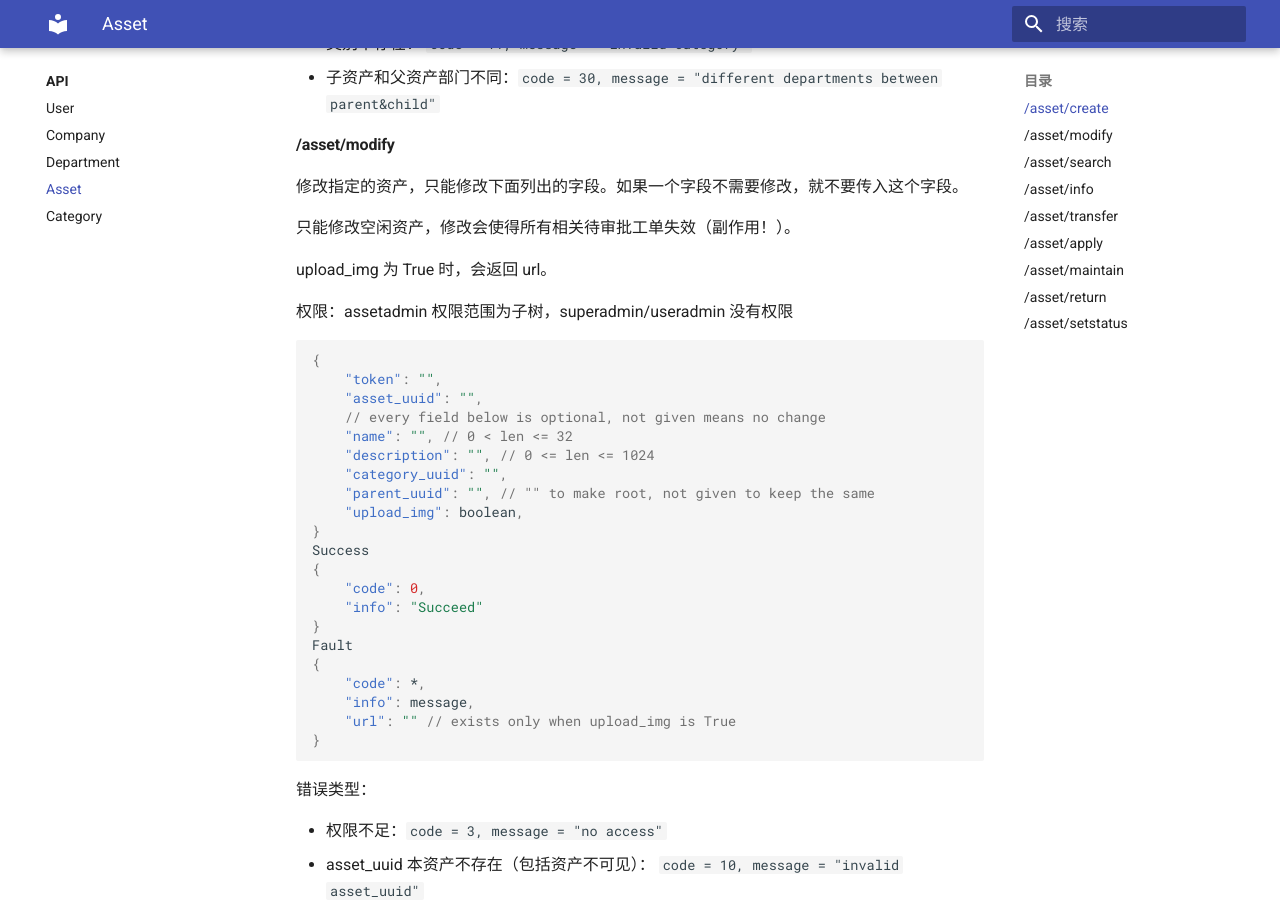
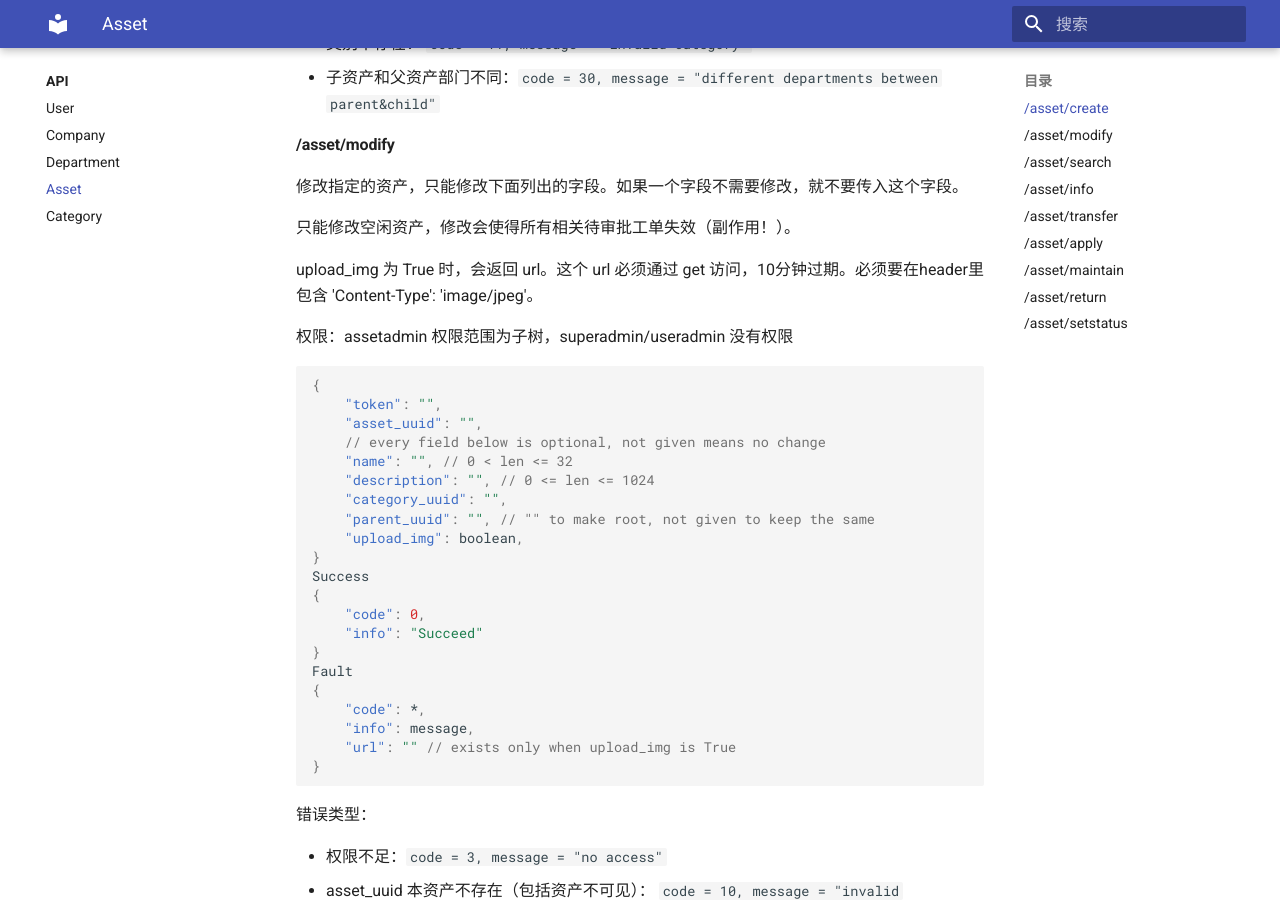
Before and after one commit to kuritas/asseta-docs, an MkDocs documentation site: the page built from docs/API/asset.md, in a window 1280 px wide and 900 px high, scrolled down 1208 px. Built offline with MkDocs 1.6.1 and Material for MkDocs 9.7.7, drawn with Linux system fonts in a browser that asks for light colours.

Commit message:
add: more on oss upload

```diff
--- a/docs/API/asset.md
+++ b/docs/API/asset.md
@@ -61,7 +61,7 @@ Fault
 
 只能修改空闲资产，修改会使得所有相关待审批工单失效（副作用！）。
 
-upload_img 为 True 时，会返回 url。
+upload_img 为 True 时，会返回 url。这个 url 必须通过 get 访问，10分钟过期。必须要在header里包含 'Content-Type': 'image/jpeg'。
 
 权限：assetadmin 权限范围为子树，superadmin/useradmin 没有权限
 
```
